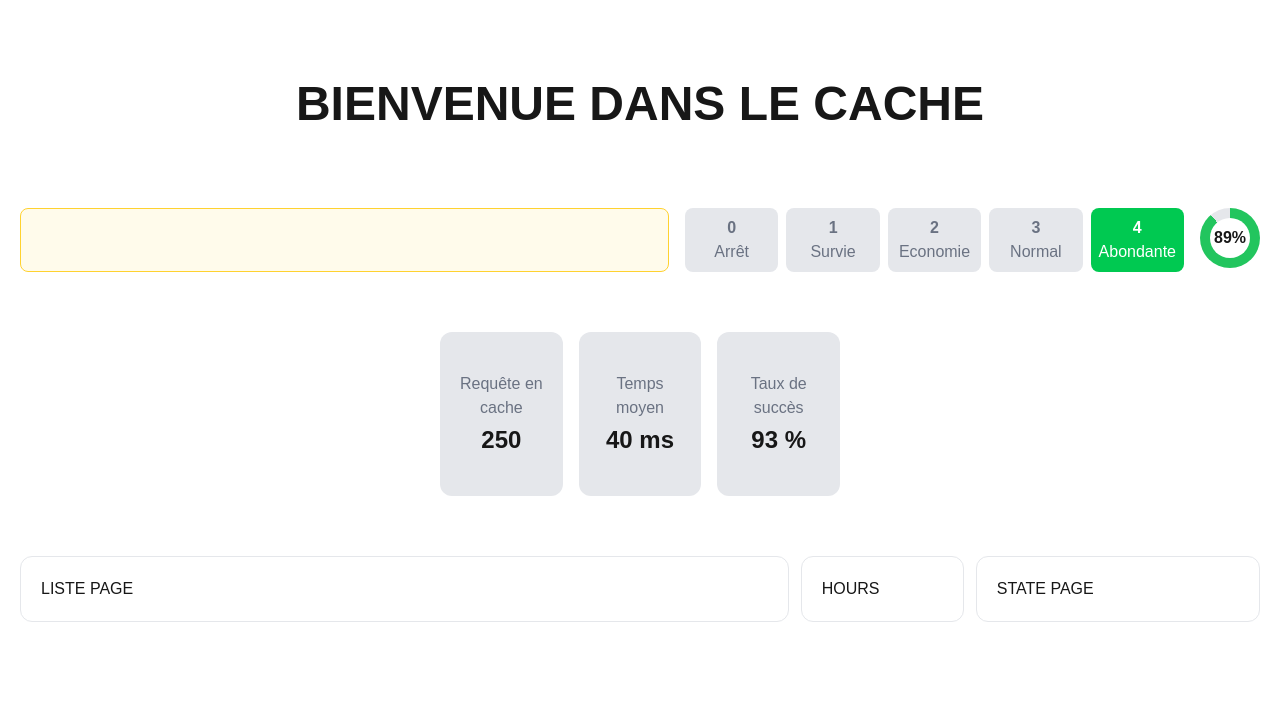
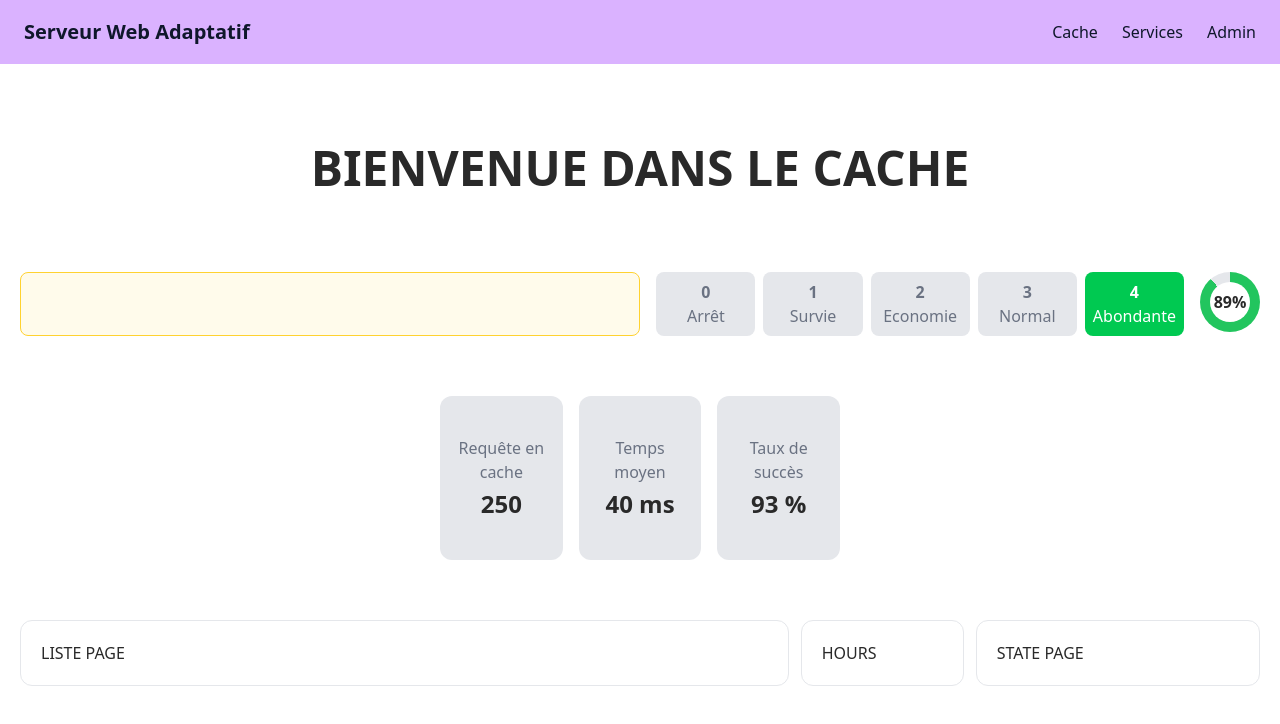
Before and after one commit to Sowin1/serveur-web-adaptatif, a Next.js app in the folder frontend/: page /cache in a window 1280 px wide. Shown: the top 724 px of the page. Built offline with nearby package versions, Linux system fonts and the light colour scheme.

Commit message:
feat: navbar component

```diff
--- a/frontend/app/globals.css
+++ b/frontend/app/globals.css
@@ -2,25 +2,17 @@
 
 :root {
   --background: #ffffff;
-  --foreground: #171717;
+  --foreground: #292929;
 }
 
 @theme inline {
   --color-background: var(--background);
   --color-foreground: var(--foreground);
-  --font-sans: var(--font-geist-sans);
-  --font-mono: var(--font-geist-mono);
 }
 
-@media (prefers-color-scheme: dark) {
-  :root {
-    --background: #0a0a0a;
-    --foreground: #ededed;
-  }
+html,
+body {
+  min-height: 100%;
+  background-color: var(--background);
+  color: var(--foreground);
 }
-
-body {
-  background: var(--background);
-  color: var(--foreground);
-  font-family: Arial, Helvetica, sans-serif;
-}
--- a/frontend/app/layout.tsx
+++ b/frontend/app/layout.tsx
@@ -1,29 +1,31 @@
 import type { Metadata } from 'next';
-import { Geist, Geist_Mono } from 'next/font/google';
+// import { Geist, Geist_Mono } from 'next/font/google';
+import Navbar from '@/component/Navbar';
+
 import './globals.css';
 
-const geistSans = Geist({
-  variable: '--font-geist-sans',
-  subsets: ['latin'],
-});
+// const geistSans = Geist({
+//   variable: '--font-geist-sans',
+//   subsets: ['latin'],
+// });
 
-const geistMono = Geist_Mono({
-  variable: '--font-geist-mono',
-  subsets: ['latin'],
-});
+// const geistMono = Geist_Mono({
+//   variable: '--font-geist-mono',
+//   subsets: ['latin'],
+// });
 
 export const metadata: Metadata = {
-  title: 'Create Next App',
-  description: 'Generated by create next app',
+  title: 'Serveur Web Adaptatif',
+  description: 'IUT of Bordeaux, CS Departement made by Student',
 };
 
 export default function RootLayout({ children }: LayoutProps<'/'>) {
   return (
-    <html
-      lang="en"
-      className={`${geistSans.variable} ${geistMono.variable} h-full antialiased`}
-    >
-      <body className="min-h-full flex flex-col">{children}</body>
+    <html lang="fr" className="bg-[#8C8C8C]">
+      <Navbar />
+      <body className="min-h-screen flex flex-col bg-background">
+        {children}
+      </body>
     </html>
   );
 }
--- a/frontend/app/page.tsx
+++ b/frontend/app/page.tsx
@@ -1,69 +1,3 @@
-import Image from 'next/image';
-
 export default function Home() {
-  return (
-    <div className="flex flex-col flex-1 items-center justify-center bg-zinc-50 font-sans dark:bg-black">
-      <main className="flex flex-1 w-full max-w-3xl flex-col items-center justify-between py-32 px-16 bg-white dark:bg-black sm:items-start">
-        <Image
-          className="dark:invert h-5 w-[100px]"
-          src="/next.svg"
-          alt="Next.js logo"
-          width={100}
-          height={20}
-          priority
-        />
-        <div className="flex flex-col items-center gap-6 text-center sm:items-start sm:text-left">
-          <h1 className="max-w-xs text-3xl font-semibold leading-10 tracking-tight text-black dark:text-zinc-50">
-            To get started, edit the{' '}
-            <code className="rounded bg-black/[.06] px-1.5 py-0.5 font-mono text-[0.9em] dark:bg-white/[.08]">
-              page.tsx
-            </code>{' '}
-            file.
-          </h1>
-          <p className="max-w-md text-lg leading-8 text-zinc-600 dark:text-zinc-400">
-            Looking for a starting point or more instructions? Head over to{' '}
-            <a
-              href="https://vercel.com/templates?framework=next.js&utm_source=create-next-app&utm_medium=appdir-template-tw&utm_campaign=create-next-app"
-              className="font-medium text-zinc-950 dark:text-zinc-50"
-            >
-              Templates
-            </a>{' '}
-            or the{' '}
-            <a
-              href="https://nextjs.org/learn?utm_source=create-next-app&utm_medium=appdir-template-tw&utm_campaign=create-next-app"
-              className="font-medium text-zinc-950 dark:text-zinc-50"
-            >
-              Learning
-            </a>{' '}
-            center.
-          </p>
-        </div>
-        <div className="flex flex-col gap-4 text-base font-medium sm:flex-row">
-          <a
-            className="flex h-12 w-full items-center justify-center gap-2 rounded-full bg-foreground px-5 text-background transition-colors hover:bg-[#383838] dark:hover:bg-[#ccc] md:w-[158px]"
-            href="https://vercel.com/new?utm_source=create-next-app&utm_medium=appdir-template-tw&utm_campaign=create-next-app"
-            target="_blank"
-            rel="noopener noreferrer"
-          >
-            <Image
-              className="dark:invert h-[14px] w-4"
-              src="/vercel.svg"
-              alt="Vercel logomark"
-              width={16}
-              height={14}
-            />
-            Deploy Now
-          </a>
-          <a
-            className="flex h-12 w-full items-center justify-center rounded-full border border-solid border-black/[.08] px-5 transition-colors hover:border-transparent hover:bg-black/[.04] dark:border-white/[.145] dark:hover:bg-[#1a1a1a] md:w-[158px]"
-            href="https://nextjs.org/docs?utm_source=create-next-app&utm_medium=appdir-template-tw&utm_campaign=create-next-app"
-            target="_blank"
-            rel="noopener noreferrer"
-          >
-            Documentation
-          </a>
-        </div>
-      </main>
-    </div>
-  );
+  return <></>;
 }
--- /dev/null
+++ b/frontend/component/Navbar.tsx
@@ -0,0 +1,20 @@
+import Link from 'next/link';
+
+export default function Navbar() {
+  return (
+    <nav className="flex min-h-16 w-full items-center justify-between bg-purple-300 px-6 text-slate-900 ">
+      <h1 className="text-xl font-bold">Serveur Web Adaptatif</h1>
+      <ul className="flex items-center gap-6">
+        <li>
+          <Link href="/cache">Cache</Link>
+        </li>
+        <li>
+          <Link href="/dashboard/services">Services</Link>
+        </li>
+        <li>
+          <Link href="/admin">Admin</Link>
+        </li>
+      </ul>
+    </nav>
+  );
+}
```
